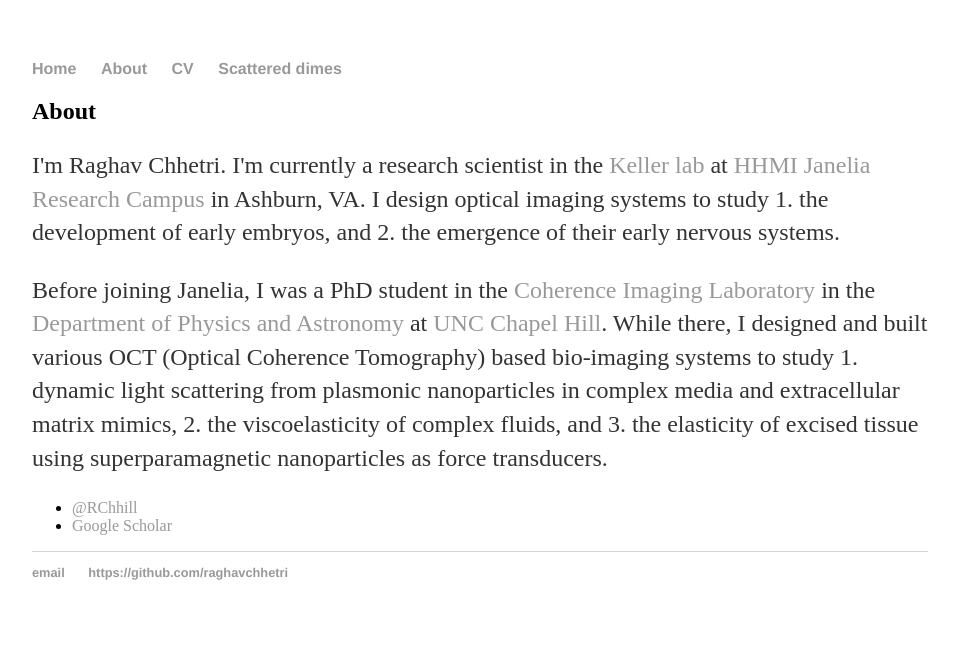
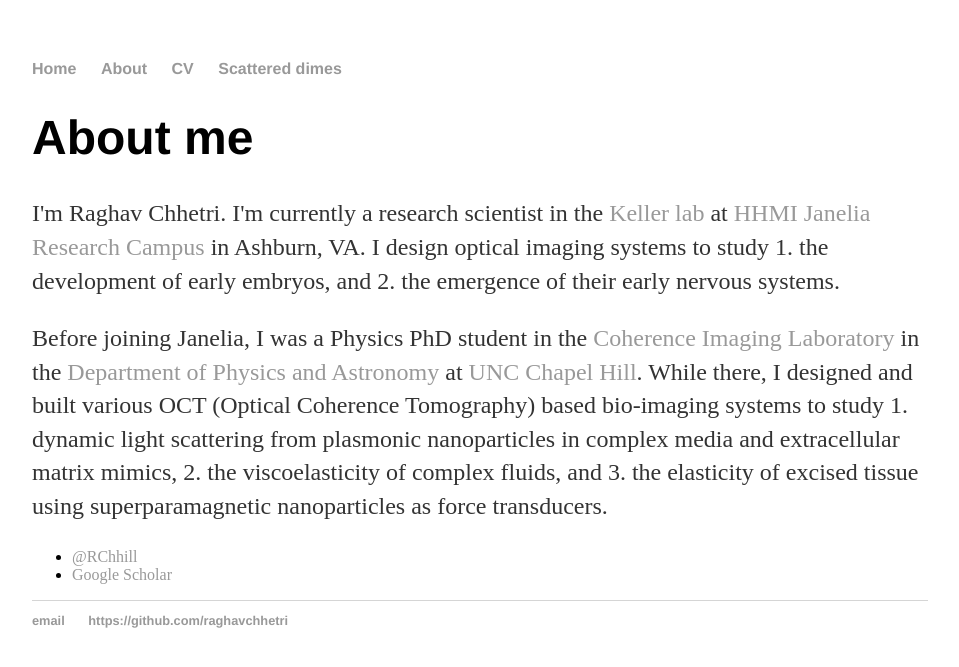
Before and after one commit to raghavchhetri/raghavchhetri.github.io, a Jekyll site: the page built from about/index.html, in a window 1280 px wide. Shown: the top 667 px of the page, without its empty margins (160-1119 px from the left). Built offline with Jekyll 4.4.1, drawn with Linux system fonts in a browser that asks for light colours.

Commit message:
Update index.html

```diff
--- a/about/index.html
+++ b/about/index.html
@@ -4,11 +4,11 @@ title: About Raghav Chhetri
 ---
 
 		<div class="about">
-			<h2>About</h2>
+			<h1>About me</h1>
 			<p>I'm Raghav Chhetri. I'm currently a research scientist in the <a href="https://www.janelia.org/lab/keller-lab">Keller lab</a> at <a href="https://www.janelia.org/">HHMI Janelia Research Campus</a> in Ashburn, VA.
 				I design optical imaging systems to study 1. the development of early embryos, and 2. the emergence of their early nervous systems.</p>
 
-			<p>Before joining Janelia, I was a PhD student in the <a href="https://users.physics.unc.edu/~aold/">Coherence Imaging Laboratory</a> in the
+			<p>Before joining Janelia, I was a Physics PhD student in the <a href="https://users.physics.unc.edu/~aold/">Coherence Imaging Laboratory</a> in the
 				<a href="https://physics.unc.edu/">Department of Physics and Astronomy</a> at <a href="https://www.unc.edu/"> UNC Chapel Hill</a>. While there, I designed and built various OCT
 				(Optical Coherence Tomography) based bio-imaging systems to study 1. dynamic light scattering from plasmonic nanoparticles in complex media and extracellular matrix mimics,
 				2. the viscoelasticity of complex fluids, and 3. the elasticity of excised tissue using superparamagnetic nanoparticles as force transducers.
```
